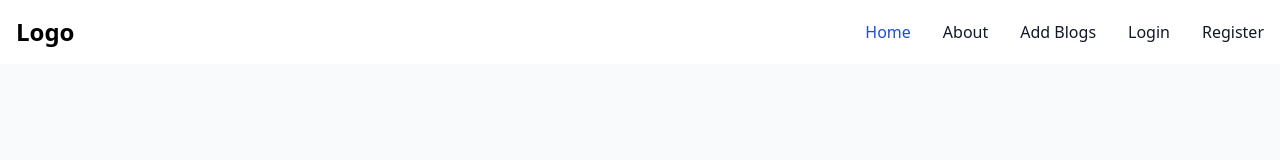
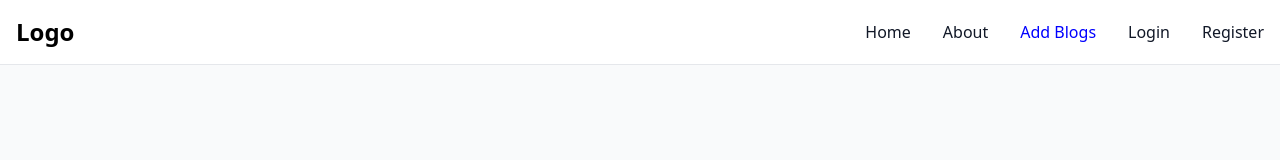
Before and after one commit to SalmanIlya/Authentication-with-react--firebase, a React (Create React App) app: page /createblog in a window 1280 px wide. Shown: the top 160 px of the page. Built offline with nearby package versions, Linux system fonts and the light colour scheme; no server answers.

Commit message:
add-NavLink

```diff
--- a/src/components/Navbar.jsx
+++ b/src/components/Navbar.jsx
@@ -1,5 +1,5 @@
 import React, { useState } from "react";
-import { Link } from "react-router-dom";
+import { Link, NavLink, NavNavLink } from "react-router-dom";
 import { Usefirebase } from "../Context/Firebase";
 
 const Navbar = () => {
@@ -8,7 +8,7 @@ const Navbar = () => {
 // console.log(firebase.User.email);
   return (
     <div>
-<nav className="bg-white border-gray-200 dark:bg-gray-900">
+<nav className=" border-gray-200 dark:bg-gray-900 bg-white">
   <div className="max-w-screen-xl flex flex-wrap items-center justify-between mx-auto p-4">
     <a href="https://flowbite.com/" className="flex items-center space-x-3 rtl:space-x-reverse">
 
@@ -23,13 +23,13 @@ const Navbar = () => {
     <div className={hidde ? "hidden w-full md:block md:w-auto" : ` w-full md:block md:w-auto`} id="navbar-default">
       <ul className="font-medium flex flex-col p-4 md:p-0 mt-4 border border-gray-100 rounded-lg bg-gray-50 md:flex-row md:space-x-8 rtl:space-x-reverse md:mt-0 md:border-0 md:bg-white dark:bg-gray-800 md:dark:bg-gray-900 dark:border-gray-700">
         <li>
-          <Link to="/" className="block py-2 px-3 text-white bg-blue-700 rounded md:bg-transparent md:text-blue-700 md:p-0 dark:text-white md:dark:text-blue-500" aria-current="page">Home</Link>
+          <NavLink className="block py-2 px-3 text-gray-900 rounded hover:bg-gray-100 md:hover:bg-transparent md:border-0 md:hover:text-blue-700 md:p-0 dark:text-white md:dark:hover:text-blue-500 dark:hover:bg-gray-700 dark:hover:text-white md:dark:hover:bg-transparent" to="/" aria-current="page">Home</NavLink>
         </li>
         <li>
-          <Link to="/about" className="block py-2 px-3 text-gray-900 rounded hover:bg-gray-100 md:hover:bg-transparent md:border-0 md:hover:text-blue-700 md:p-0 dark:text-white md:dark:hover:text-blue-500 dark:hover:bg-gray-700 dark:hover:text-white md:dark:hover:bg-transparent">About</Link>
+          <NavLink to="/about" className="block py-2 px-3 text-gray-900 rounded hover:bg-gray-100 md:hover:bg-transparent md:border-0 md:hover:text-blue-700 md:p-0 dark:text-white md:dark:hover:text-blue-500 dark:hover:bg-gray-700 dark:hover:text-white md:dark:hover:bg-transparent">About</NavLink>
         </li>
         <li>
-          <Link to="/createblog" className="block py-2 px-3 text-gray-900 rounded hover:bg-gray-100 md:hover:bg-transparent md:border-0 md:hover:text-blue-700 md:p-0 dark:text-white md:dark:hover:text-blue-500 dark:hover:bg-gray-700 dark:hover:text-white md:dark:hover:bg-transparent">Add Blogs</Link>
+          <NavLink to="/createblog" className="block py-2 px-3 text-gray-900 rounded hover:bg-gray-100 md:hover:bg-transparent md:border-0 md:hover:text-blue-700 md:p-0 dark:text-white md:dark:hover:text-blue-500 dark:hover:bg-gray-700 dark:hover:text-white md:dark:hover:bg-transparent">Add Blogs</NavLink>
         </li>
         {
           firebase.isLogin ?
@@ -37,10 +37,10 @@ const Navbar = () => {
           <Link onClick={()=>{firebase.logoutuser()}}   className="block py-2 px-3 text-gray-900 rounded hover:bg-gray-100 md:hover:bg-transparent md:border-0 md:hover:text-blue-700 md:p-0 dark:text-white md:dark:hover:text-blue-500 dark:hover:bg-gray-700 dark:hover:text-white md:dark:hover:bg-transparent">LogOut</Link>
         </li> : <>
          <li>
-          <Link to="/Login" className="block py-2 px-3 text-gray-900 rounded hover:bg-gray-100 md:hover:bg-transparent md:border-0 md:hover:text-blue-700 md:p-0 dark:text-white md:dark:hover:text-blue-500 dark:hover:bg-gray-700 dark:hover:text-white md:dark:hover:bg-transparent">Login</Link>
+          <NavLink to="/Login" className="block py-2 px-3 text-gray-900 rounded hover:bg-gray-100 md:hover:bg-transparent md:border-0 md:hover:text-blue-700 md:p-0 dark:text-white md:dark:hover:text-blue-500 dark:hover:bg-gray-700 dark:hover:text-white md:dark:hover:bg-transparent">Login</NavLink>
         </li>
         <li>
-          <Link to="/Register" className="block py-2 px-3 text-gray-900 rounded hover:bg-gray-100 md:hover:bg-transparent md:border-0 md:hover:text-blue-700 md:p-0 dark:text-white md:dark:hover:text-blue-500 dark:hover:bg-gray-700 dark:hover:text-white md:dark:hover:bg-transparent">Register</Link>
+          <NavLink to="/Register" className="block py-2 px-3 text-gray-900 rounded hover:bg-gray-100 md:hover:bg-transparent md:border-0 md:hover:text-blue-700 md:p-0 dark:text-white md:dark:hover:text-blue-500 dark:hover:bg-gray-700 dark:hover:text-white md:dark:hover:bg-transparent">Register</NavLink>
         </li>
         </>
         }
@@ -48,6 +48,7 @@ const Navbar = () => {
       </ul>
     </div>
   </div>
+  <hr />
 </nav>
 
     </div>
```
